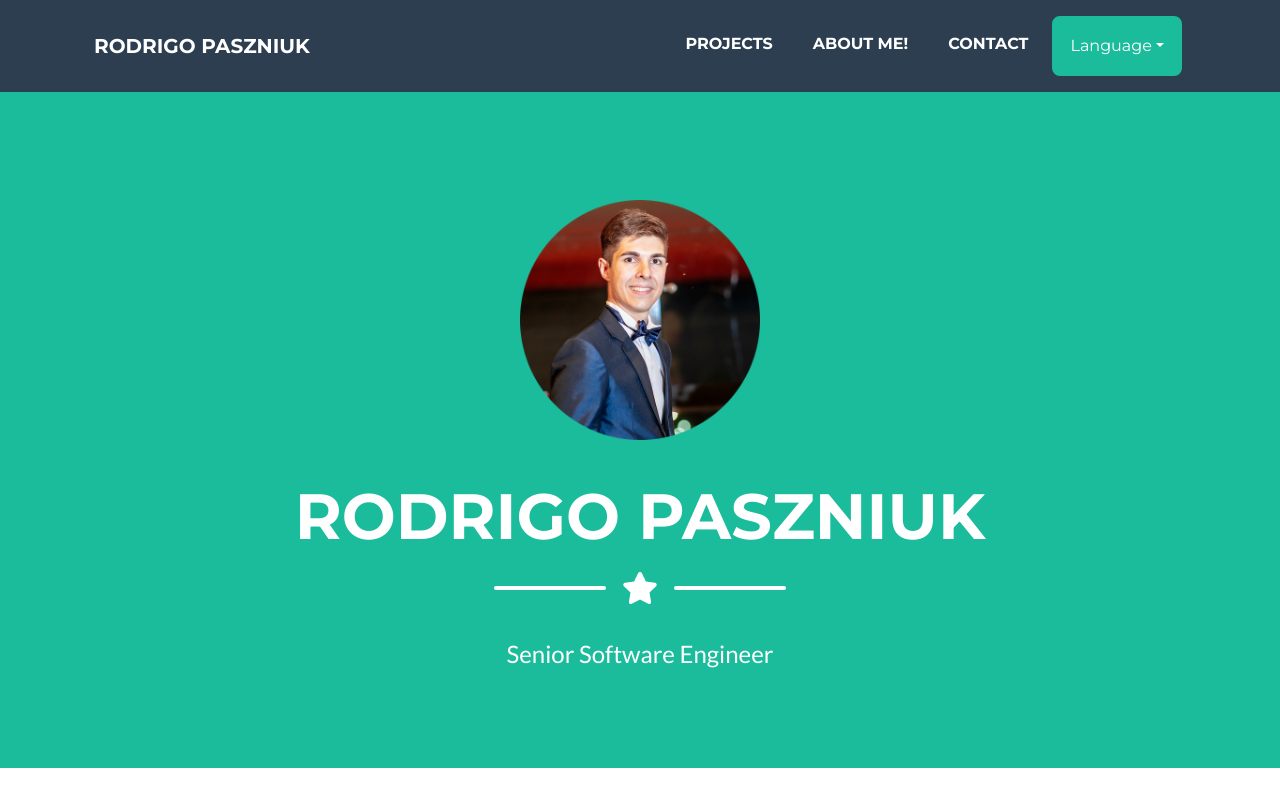
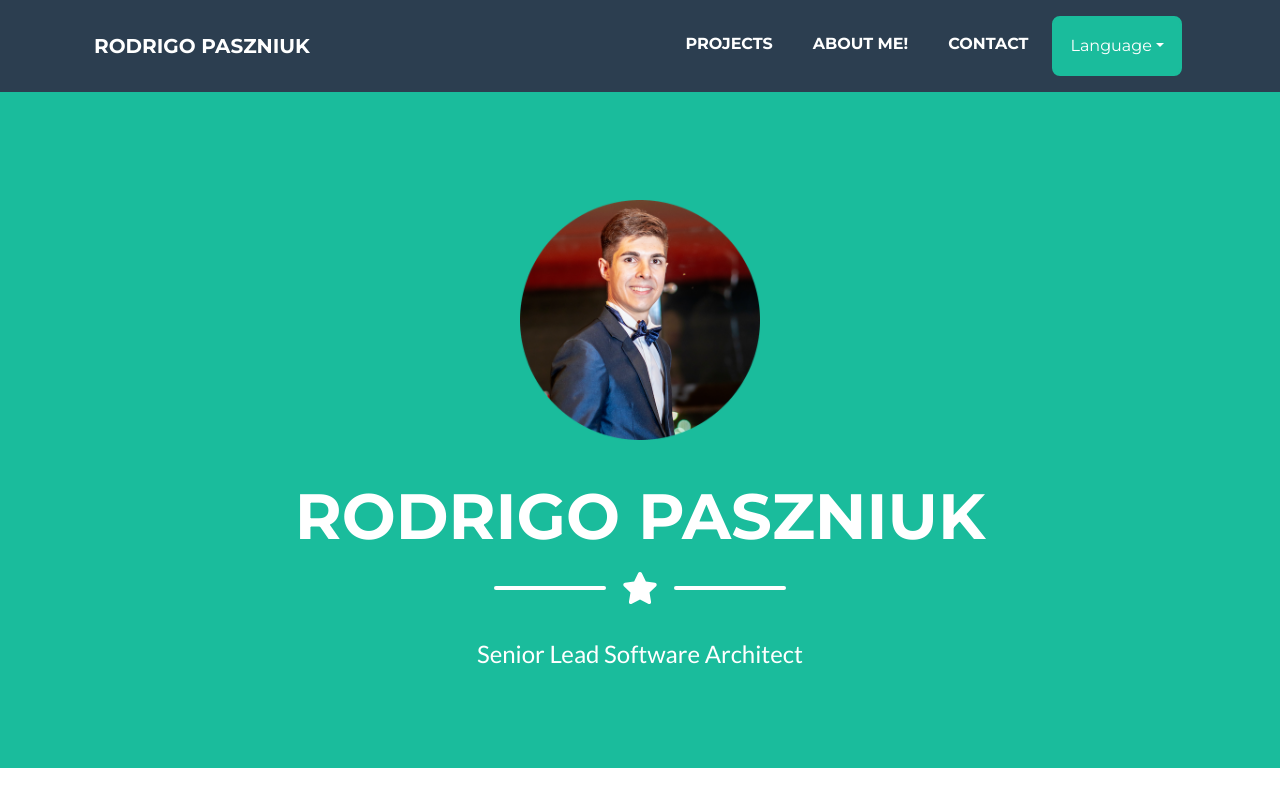
Before and after one commit to rpaszniuk/my-website, a Next.js app: page / in a window 1280 px wide. Shown: the top 800 px of the page. Built offline with nearby package versions, Linux system fonts and the light colour scheme.

Commit message:
Update copy

```diff
--- a/components/layout.jsx
+++ b/components/layout.jsx
@@ -7,7 +7,7 @@ import React, { useState } from "react";
 import { FontAwesomeIcon } from "@fortawesome/react-fontawesome";
 
 export const name = "Rodrigo Paszniuk";
-export const siteTitle = "Rodrigo Paszniuk - Senior Software Engineer";
+export const siteTitle = "Rodrigo Paszniuk - Senior Lead Software Architect";
 
 export default function Layout({ children }) {
   const { formatMessage } = useIntl();
--- a/pages/index.jsx
+++ b/pages/index.jsx
@@ -48,7 +48,7 @@ export default function Home() {
               <div className="divider-custom-line"></div>
             </div>
             <p className="masthead-subheading font-weight-light mb-0">
-              Senior Software Engineer
+              Senior Lead Software Architect
             </p>
           </Container>
         </header>
```
